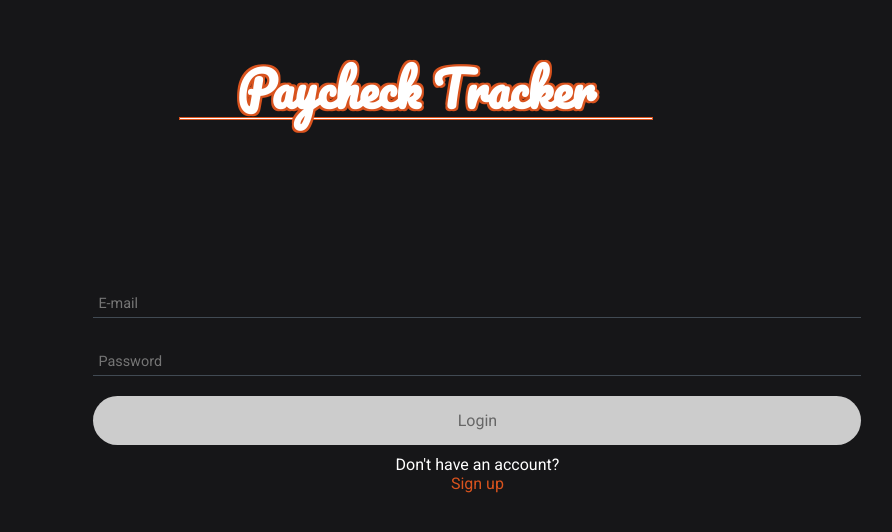
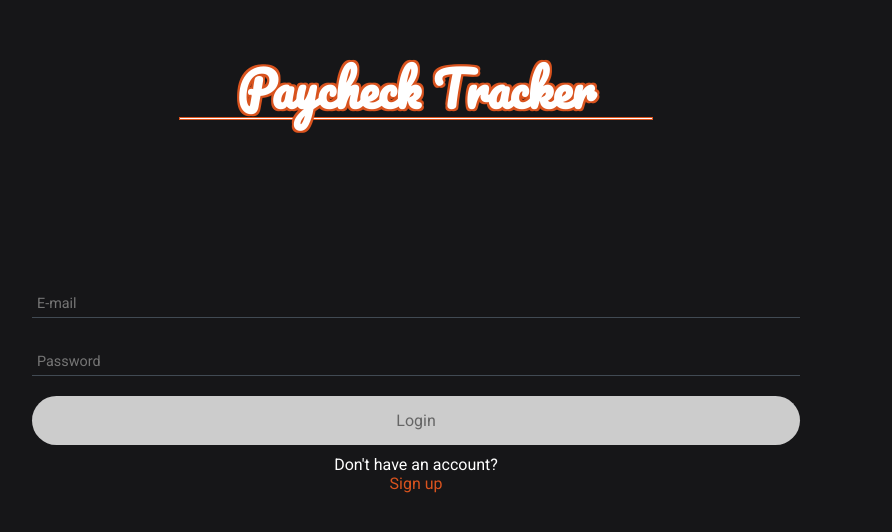
Before and after one commit to Daniel5040/paycheck-tracker-client, a Vue app: page /login in a window 1280 px wide. Shown: the part 162-694 px from the top of the page, without its empty margins (224-1116 px from the left). Built offline with nearby package versions, Linux system fonts and the light colour scheme.

Commit message:
login/register view margin fix

```diff
--- a/src/App.vue
+++ b/src/App.vue
@@ -218,6 +218,8 @@ button {
   .container {
     width: 33%;
     min-width: 768px;
+    margin-right: 0;
+    margin-left: 0;
   }
 }
 
```
